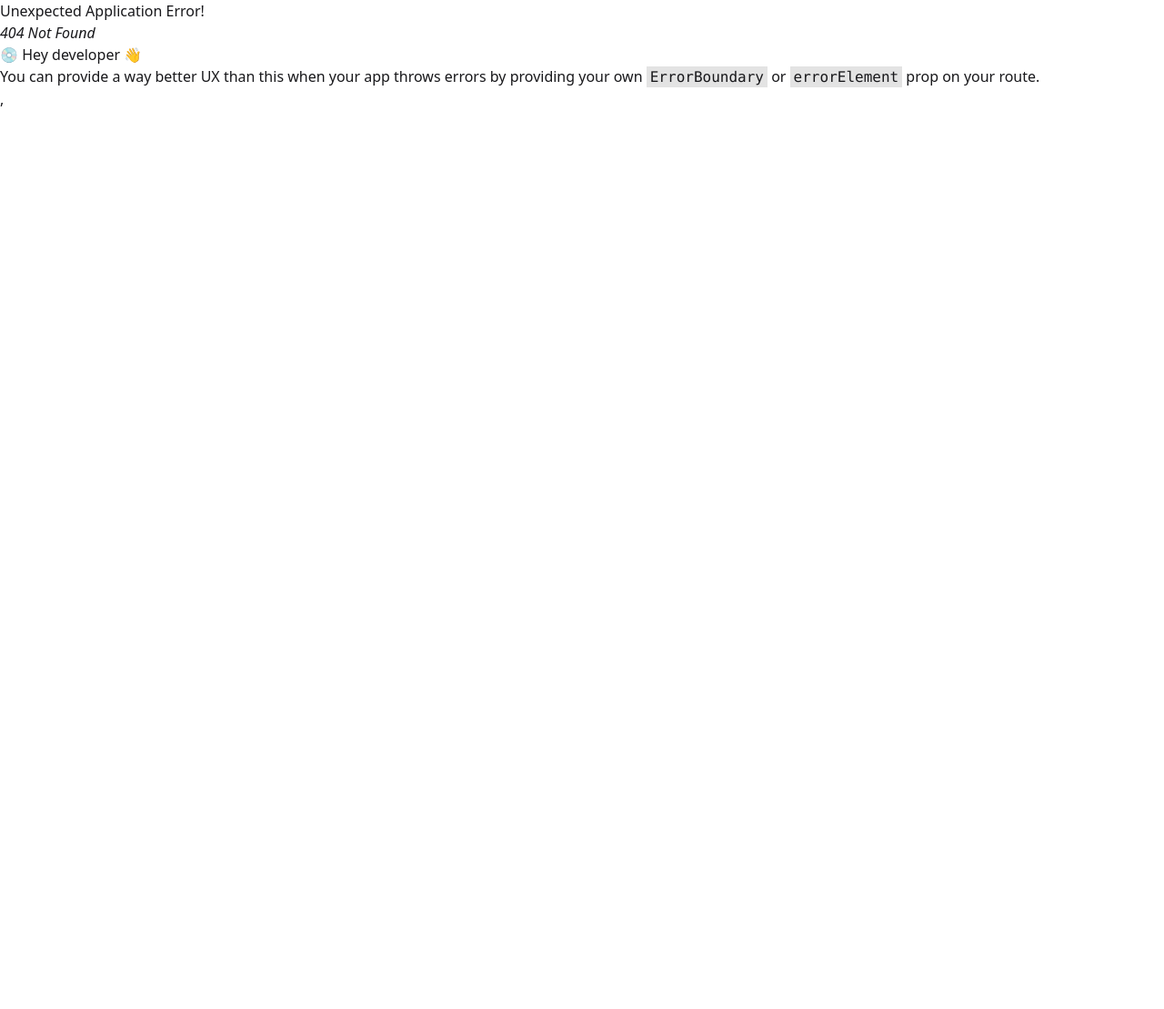
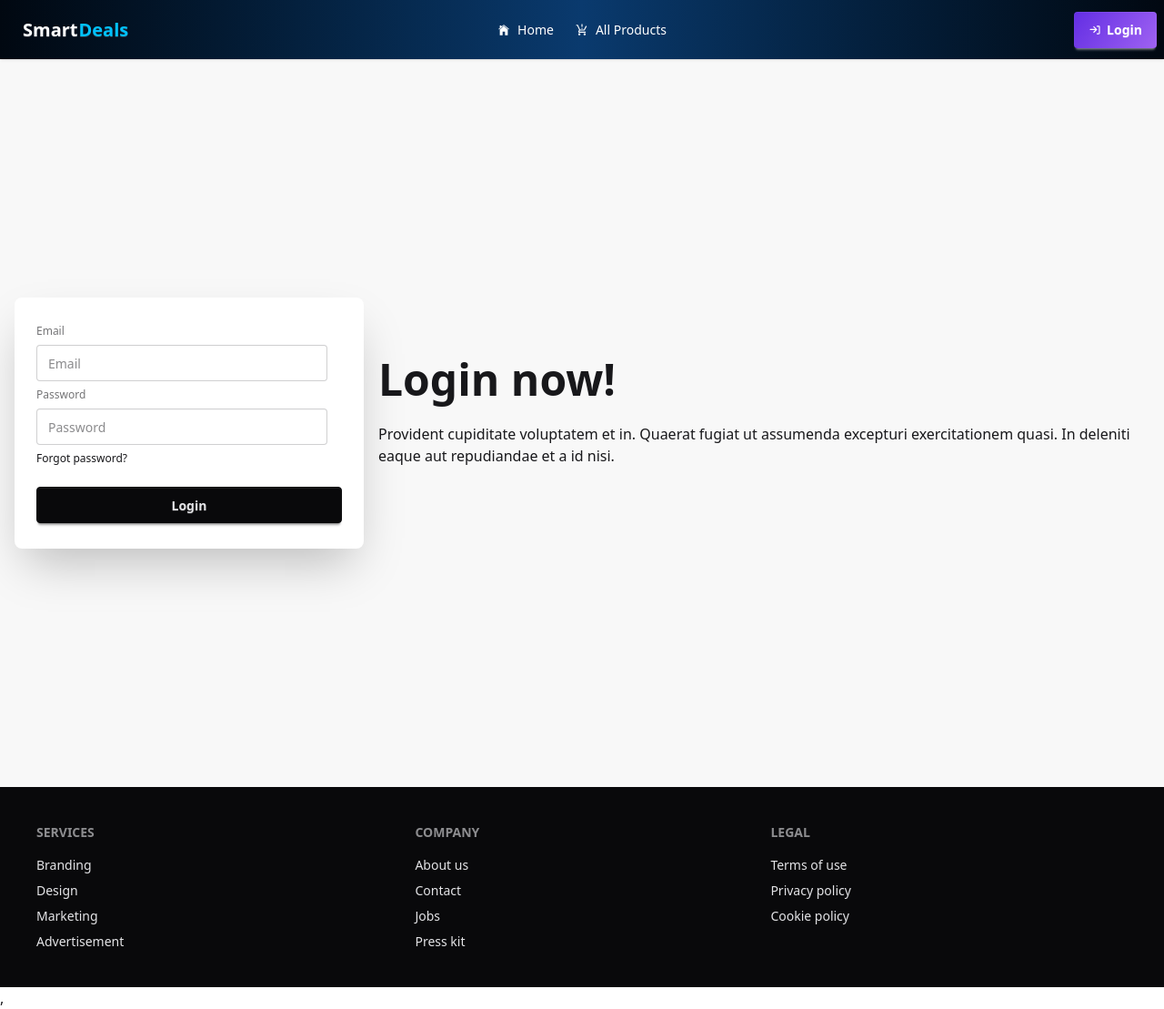
Before and after one commit to mohammademon393/smart-deals-c, a React (Vite) app: page /login in a window 1280 px wide. Before the commit this address had no page. Shown: the whole page at 91% size. Before the commit the page ends 800 px from the top, so only its background shows below. Built offline with nearby package versions, Linux system fonts and the light colour scheme.

Commit message:
design a login page and footer

```diff
--- a/src/Components/Footer.jsx
+++ b/src/Components/Footer.jsx
@@ -2,9 +2,28 @@ import React from 'react';
 
 const Footer = () => {
     return (
-        <div>
-            <h1>Footer</h1>
-        </div>
+      <footer className="footer sm:footer-horizontal bg-neutral text-neutral-content p-10">
+        <nav>
+          <h6 className="footer-title">Services</h6>
+          <a className="link link-hover">Branding</a>
+          <a className="link link-hover">Design</a>
+          <a className="link link-hover">Marketing</a>
+          <a className="link link-hover">Advertisement</a>
+        </nav>
+        <nav>
+          <h6 className="footer-title">Company</h6>
+          <a className="link link-hover">About us</a>
+          <a className="link link-hover">Contact</a>
+          <a className="link link-hover">Jobs</a>
+          <a className="link link-hover">Press kit</a>
+        </nav>
+        <nav>
+          <h6 className="footer-title">Legal</h6>
+          <a className="link link-hover">Terms of use</a>
+          <a className="link link-hover">Privacy policy</a>
+          <a className="link link-hover">Cookie policy</a>
+        </nav>
+      </footer>
     );
 };
 
--- /dev/null
+++ b/src/Components/Login.jsx
@@ -0,0 +1,38 @@
+import React from 'react';
+
+const Login = () => {
+    return (
+      <div className="hero bg-base-200 min-h-screen">
+        <div className="hero-content flex-col lg:flex-row-reverse">
+          <div className="text-center lg:text-left">
+            <h1 className="text-5xl font-bold">Login now!</h1>
+            <p className="py-6">
+              Provident cupiditate voluptatem et in. Quaerat fugiat ut assumenda
+              excepturi exercitationem quasi. In deleniti eaque aut repudiandae
+              et a id nisi.
+            </p>
+          </div>
+          <div className="card bg-base-100 w-full max-w-sm shrink-0 shadow-2xl">
+            <div className="card-body">
+              <fieldset className="fieldset">
+                <label className="label">Email</label>
+                <input type="email" className="input" placeholder="Email" />
+                <label className="label">Password</label>
+                <input
+                  type="password"
+                  className="input"
+                  placeholder="Password"
+                />
+                <div>
+                  <a className="link link-hover">Forgot password?</a>
+                </div>
+                <button className="btn btn-neutral mt-4">Login</button>
+              </fieldset>
+            </div>
+          </div>
+        </div>
+      </div>
+    );
+};
+
+export default Login;
--- a/src/Components/Navbar.jsx
+++ b/src/Components/Navbar.jsx
@@ -1,4 +1,5 @@
 import React from "react";
+import { CgLogIn } from "react-icons/cg";
 import { FaUser } from "react-icons/fa";
 import { FaDiagramProject } from "react-icons/fa6";
 import { GiSkills } from "react-icons/gi";
@@ -75,7 +76,7 @@ const Navbar = () => {
   );
 
   return (
-    <div className="bg-gradient-to-r from-[#010811] via-[#0a3a6e] to-[#010811]">
+    <div className="sticky top-0 z-50 bg-gradient-to-r from-[#010811] via-[#0a3a6e] to-[#010811]">
       <div className="navbar max-w-7xl mx-auto text-white shadow-sm">
         <div className="navbar-start">
           <div className="dropdown">
@@ -113,9 +114,12 @@ const Navbar = () => {
           <ul className="menu menu-horizontal px-1">{Links}</ul>
         </div>
         <div className="navbar-end">
-          <Link className="btn bg-[#1C99FF] border-0 text-white" to={"contact"}>
-            <TfiHeadphoneAlt />
-            Contact Us
+          <Link
+            className="btn bg-primary-gradient border-0 text-white"
+            to={"/login"}
+          >
+            <CgLogIn />
+            Login
           </Link>
         </div>
       </div>
--- a/src/index.css
+++ b/src/index.css
@@ -4,6 +4,12 @@
 @plugin "daisyui/theme" {
   name: "light";
   default: true;
-  --color-primary: blue;
-  --color-secondary: teal;
+  --color-primary: #9f62f2;
+  /* Keep a solid color for borders/focus */
 }
+
+@layer utilities {
+  .bg-primary-gradient {
+    background: linear-gradient(125.07deg, #632ee3 0%, #9f62f2 100%);
+  }
+}
--- a/src/main.jsx
+++ b/src/main.jsx
@@ -6,6 +6,7 @@ import { RouterProvider } from "react-router/dom";
 import RootLayout from './layout/RootLayout';
 import Home from './pages/Home';
 import AllProducts from './pages/AllProducts';
+import Login from './Components/Login';
 
 
 
@@ -21,7 +22,11 @@ const router = createBrowserRouter([
       {
         path: '/allProducts',
         Component: AllProducts,
-      }
+      },
+      {
+        path: '/login',
+        Component: Login
+      },
     ]
   },
 ]);
--- a/src/pages/AllProducts.jsx
+++ b/src/pages/AllProducts.jsx
@@ -2,9 +2,9 @@ import React from 'react';
 
 const AllProducts = () => {
     return (
-        <div>
-            <h1>All Products Page</h1>
-        </div>
+      <div className="min-h-screen">
+        <h1>All Products Page</h1>
+      </div>
     );
 };
 
--- a/src/pages/Home.jsx
+++ b/src/pages/Home.jsx
@@ -2,9 +2,10 @@ import React from 'react';
 
 const Home = () => {
     return (
-        <div>
-            <h1>Home Page</h1>
-        </div>
+      <div className='min-h-screen'>
+        <h1 className="bg-primary-gradient">Home Page</h1>
+        <h1 className="text-primary text-4xl font-bold text-center ">Home Page</h1>
+      </div>
     );
 };
 
```
